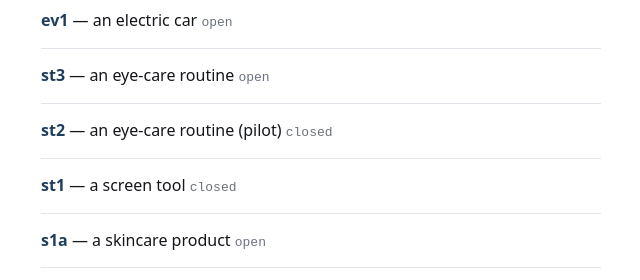
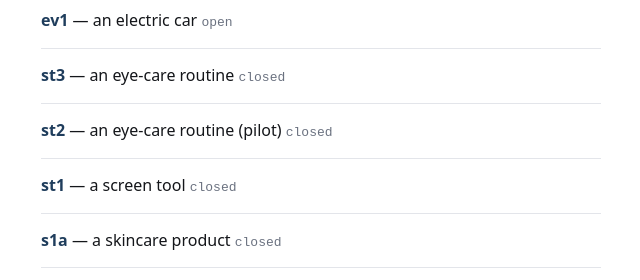
Before and after one commit to terryresearch/consumer-opinion, a plain HTML site: page index.html in a window 1280 px wide. Shown: the part 207-487 px from the top of the page, 319-959 px from the left. Drawn offline with Linux system fonts and the light colour scheme.

Commit message:
Root page: st3 and s1a closed; ev1 is the open study
Co-Authored-By: Claude Opus 5.5 <noreply@anthropic.com>

```diff
--- a/index.html
+++ b/index.html
@@ -8,10 +8,10 @@ code{font-size:13px;color:#6b7280}</style></head><body>
 <h1>Consumer Opinion Studies</h1><p>Online research studies on how people evaluate everyday products and information.</p>
 <ul>
 <li><a href="ev1/">ev1</a> — an electric car <code>open</code></li>
-<li><a href="st3/">st3</a> — an eye-care routine <code>open</code></li>
+<li><a href="st3/">st3</a> — an eye-care routine <code>closed</code></li>
 <li><a href="st2/">st2</a> — an eye-care routine (pilot) <code>closed</code></li>
 <li><a href="st1/">st1</a> — a screen tool <code>closed</code></li>
-<li><a href="s1a/">s1a</a> — a skincare product <code>open</code></li>
+<li><a href="s1a/">s1a</a> — a skincare product <code>closed</code></li>
 <li><a href="fr1/">fr1</a> — a skincare product <code>closed</code></li>
 <li><a href="s1b/">s1b</a> — news headlines <code>closed</code></li>
 </ul></body></html>
```
